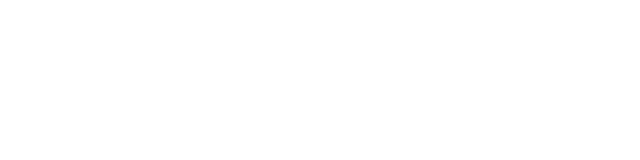
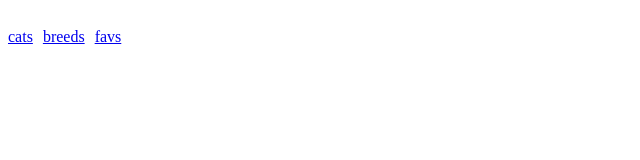
Before and after one commit to jacobkaled/mewApp, a React (Vite) app in the folder mewApp/: page / in a window 1280 px wide. Before the commit this address had no page. Shown: the top 160 px of the page, without its empty margins (0-640 px from the left). Built offline with nearby package versions, Linux system fonts and the light colour scheme.

Commit message:
add layout to the main router

```diff
--- a/mewApp/src/main.tsx
+++ b/mewApp/src/main.tsx
@@ -1,26 +1,39 @@
 import React from "react";
 import ReactDOM from "react-dom/client";
 import "./index.css";
-import { BrowserRouter, Route, Routes } from "react-router-dom";
+import { BrowserRouter, Outlet, Route, Routes } from "react-router-dom";
 import Cats from "./pages/cats/index.tsx";
 import Favorites from "./pages/favorites/index.tsx";
 import Cat from "./pages/cats/[catId]/index.tsx";
 import { QueryClient, QueryClientProvider } from "@tanstack/react-query";
 import Breeds from "./pages/breeds/index.tsx";
 import Breed from "./pages/breeds/[breedId]/index.tsx";
+import NavBar from "./components/NavBar.tsx";
+import { Grid } from "@mui/material";
 
 const queryClient = new QueryClient();
+
+const Layout = () => {
+  return (
+    <Grid width="100%" height="100vh">
+      <NavBar />
+      <Outlet />
+    </Grid>
+  );
+};
 
 ReactDOM.createRoot(document.getElementById("root")!).render(
   <React.StrictMode>
     <BrowserRouter>
       <QueryClientProvider client={queryClient}>
         <Routes>
-          <Route path="/cats" element={<Cats />} />
-          <Route path="/breeds" element={<Breeds />} />
-          <Route path="/breeds/:breedId" element={<Breed />} />
-          <Route path="/favorites" element={<Favorites />} />
-          <Route path="/cats/:catId" element={<Cat />} />
+          <Route path="/" element={<Layout />}>
+            <Route path="/cats" element={<Cats />} />
+            <Route path="/breeds" element={<Breeds />} />
+            <Route path="/breeds/:breedId" element={<Breed />} />
+            <Route path="/favorites" element={<Favorites />} />
+            <Route path="/cats/:catId" element={<Cat />} />
+          </Route>
         </Routes>
       </QueryClientProvider>
     </BrowserRouter>
```
